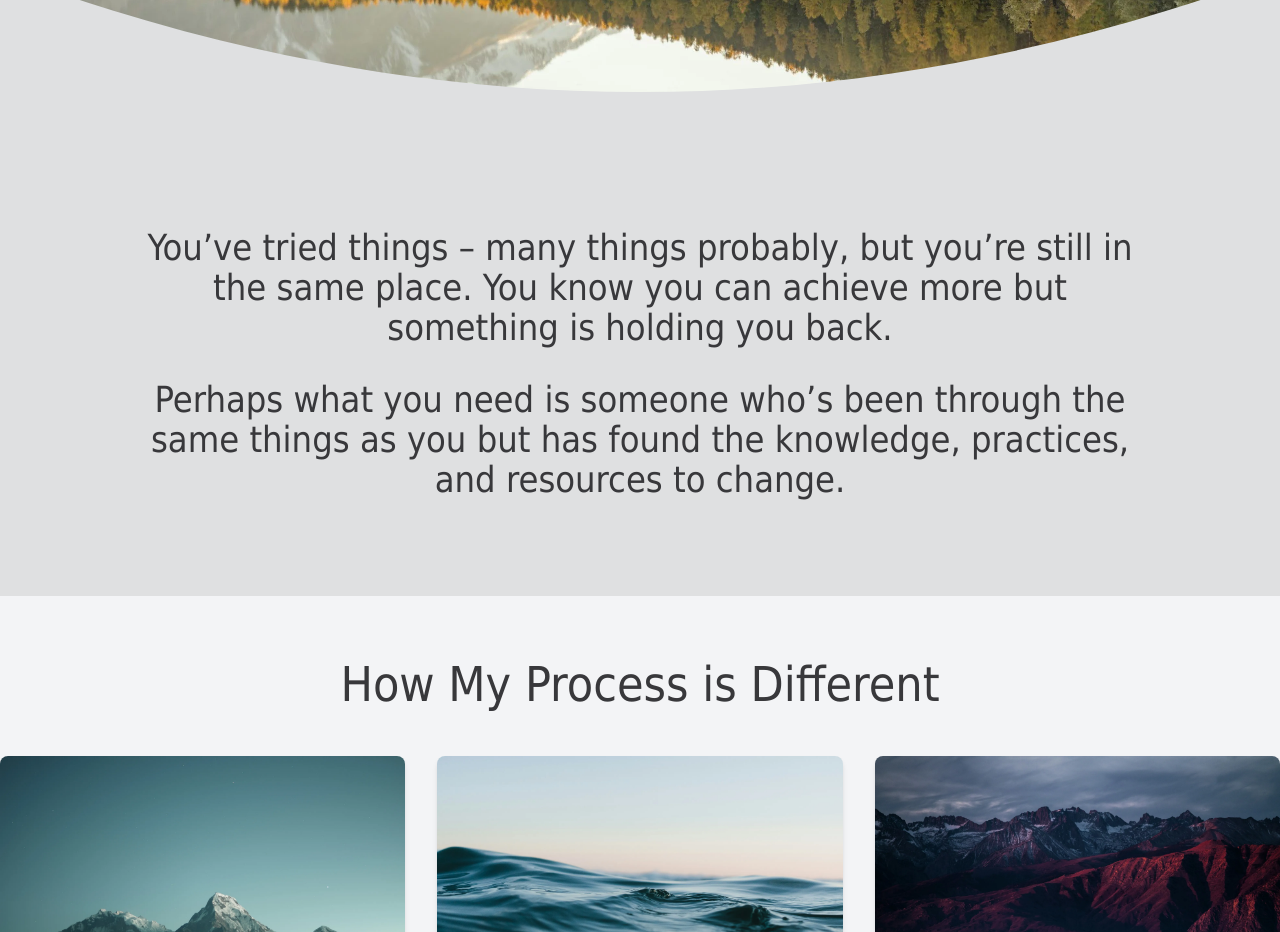
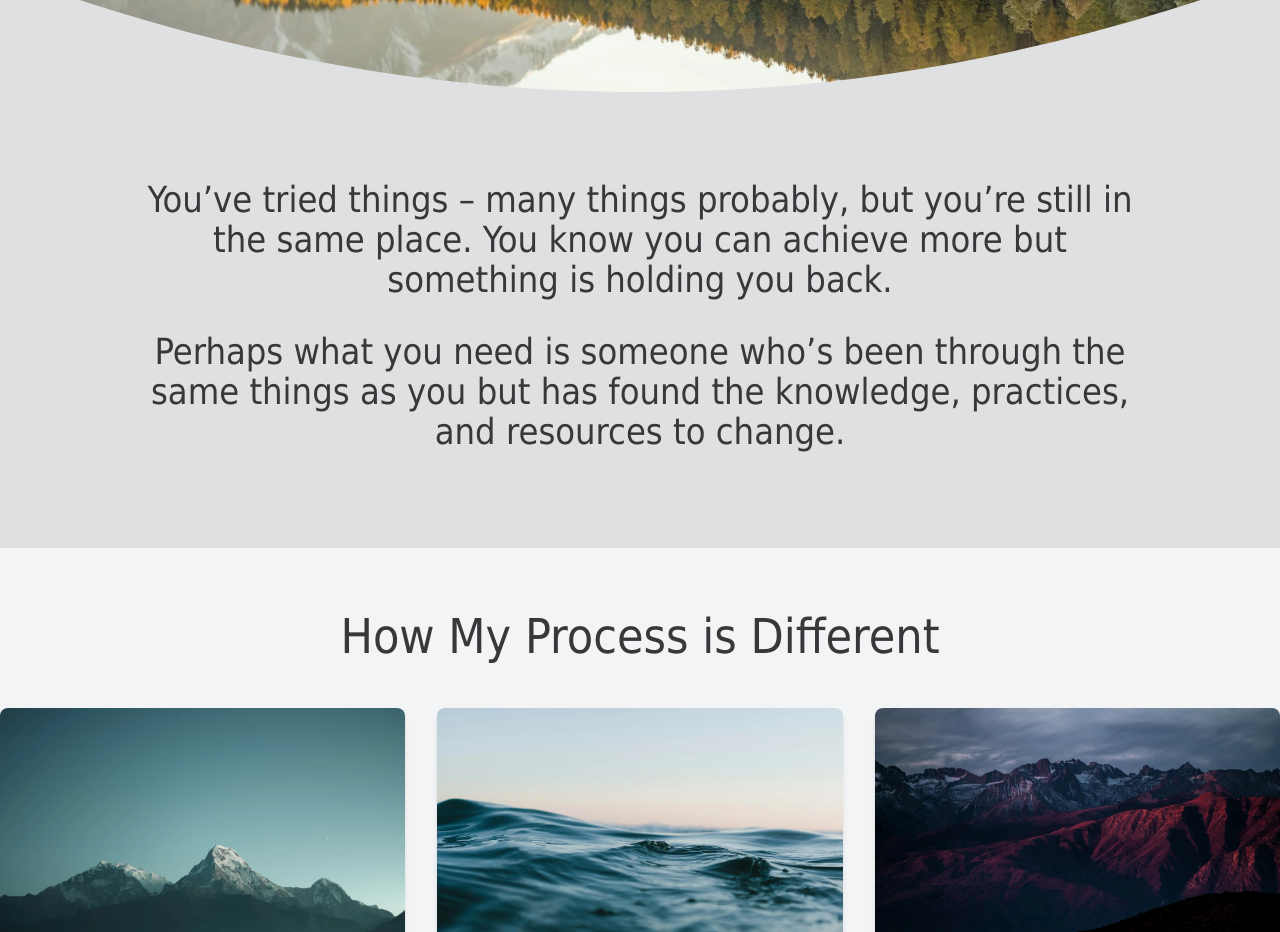
Before and after one commit to michaelzick/michaelzick.com, a Next.js app: page / in a window 1280 px wide. Shown: the part 1260-2192 px from the top of the page. Built offline with nearby package versions, Linux system fonts and the light colour scheme.

Commit message:
refactor: adjust padding for intro section to improve layout consistency

```diff
--- a/components/HomePageContent.tsx
+++ b/components/HomePageContent.tsx
@@ -330,7 +330,7 @@ export default function HomePageContent() {
       </section>
 
       {/* Intro Section */}
-      <section className="bg-light-grey py-24 text-4xl text-default-grey">
+      <section className="bg-light-grey pt-12 pb-24 text-4xl text-default-grey">
         <div className="mx-auto max-w-5xl space-y-8 px-2.5 text-center md:px-0">
           <h2>You’ve tried things – many things probably, but you’re still in the same place. You know you can achieve more but something is holding you back.</h2>
           <h2>Perhaps what you need is someone who’s been through the same things as you but has found the knowledge, practices, and resources to change.</h2>
```
